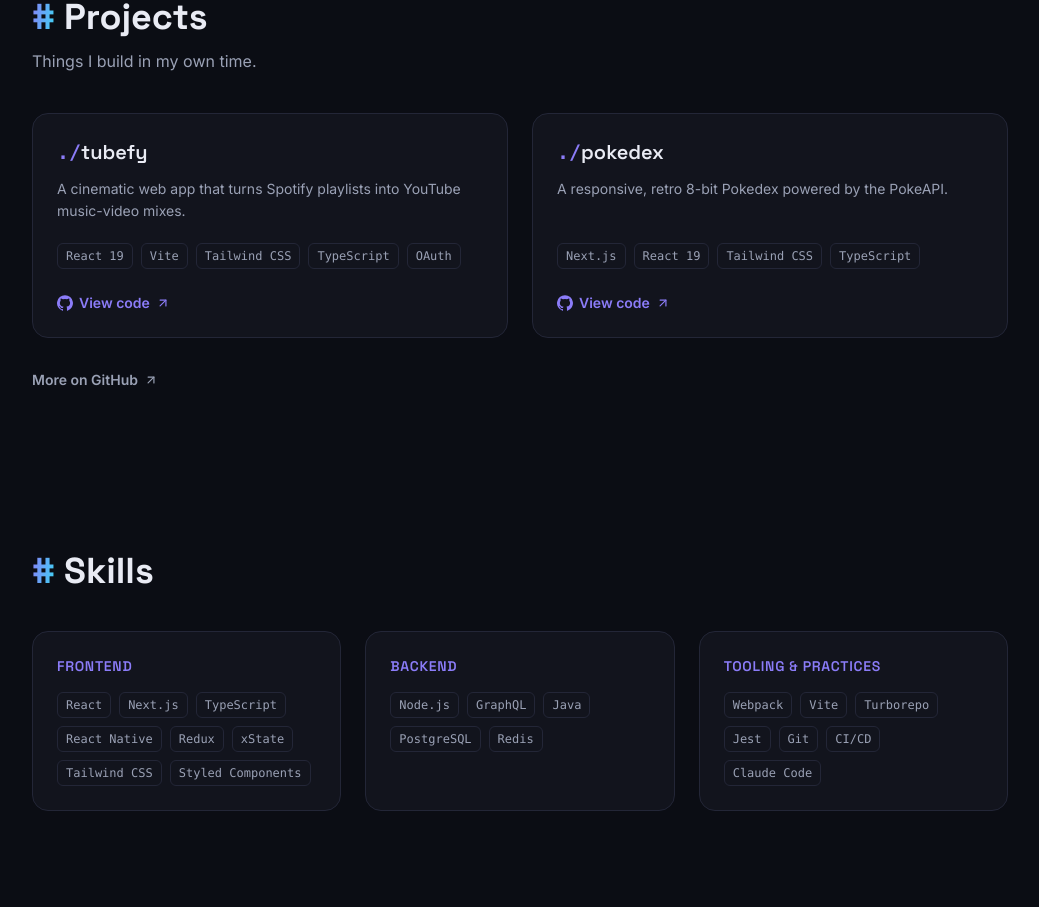
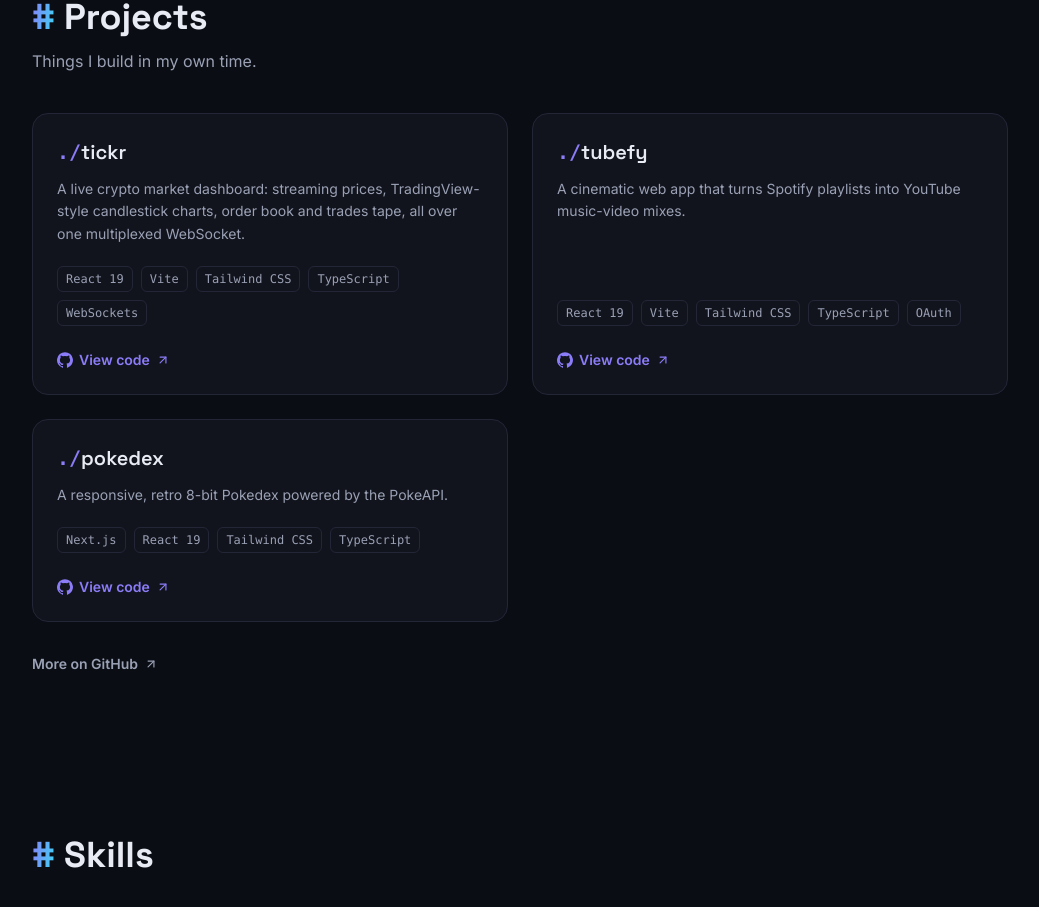
Before and after one commit to jlmjr-dev/jlmjr-dev.github.io, a Next.js app: page /en in a window 1280 px wide. Shown: the part 2640-3547 px from the top of the page, without its empty margins (120-1159 px from the left). Built offline with nearby package versions, Linux system fonts and the light colour scheme.

Commit message:
Add tickr to projects

```diff
--- a/src/content/projects.ts
+++ b/src/content/projects.ts
@@ -8,6 +8,15 @@
 }
 
 export const projects: Project[] = [
+  {
+    name: "tickr",
+    description: {
+      en: "A live crypto market dashboard: streaming prices, TradingView-style candlestick charts, order book and trades tape, all over one multiplexed WebSocket.",
+      pt: "Um dashboard de mercado cripto ao vivo: preços em tempo real, gráficos de candlestick estilo TradingView, livro de ofertas e fita de negociações, tudo por um único WebSocket multiplexado.",
+    },
+    tech: ["React 19", "Vite", "Tailwind CSS", "TypeScript", "WebSockets"],
+    repoUrl: "https://github.com/jlmjr-dev/tickr",
+  },
   {
     name: "tubefy",
     description: {
```
